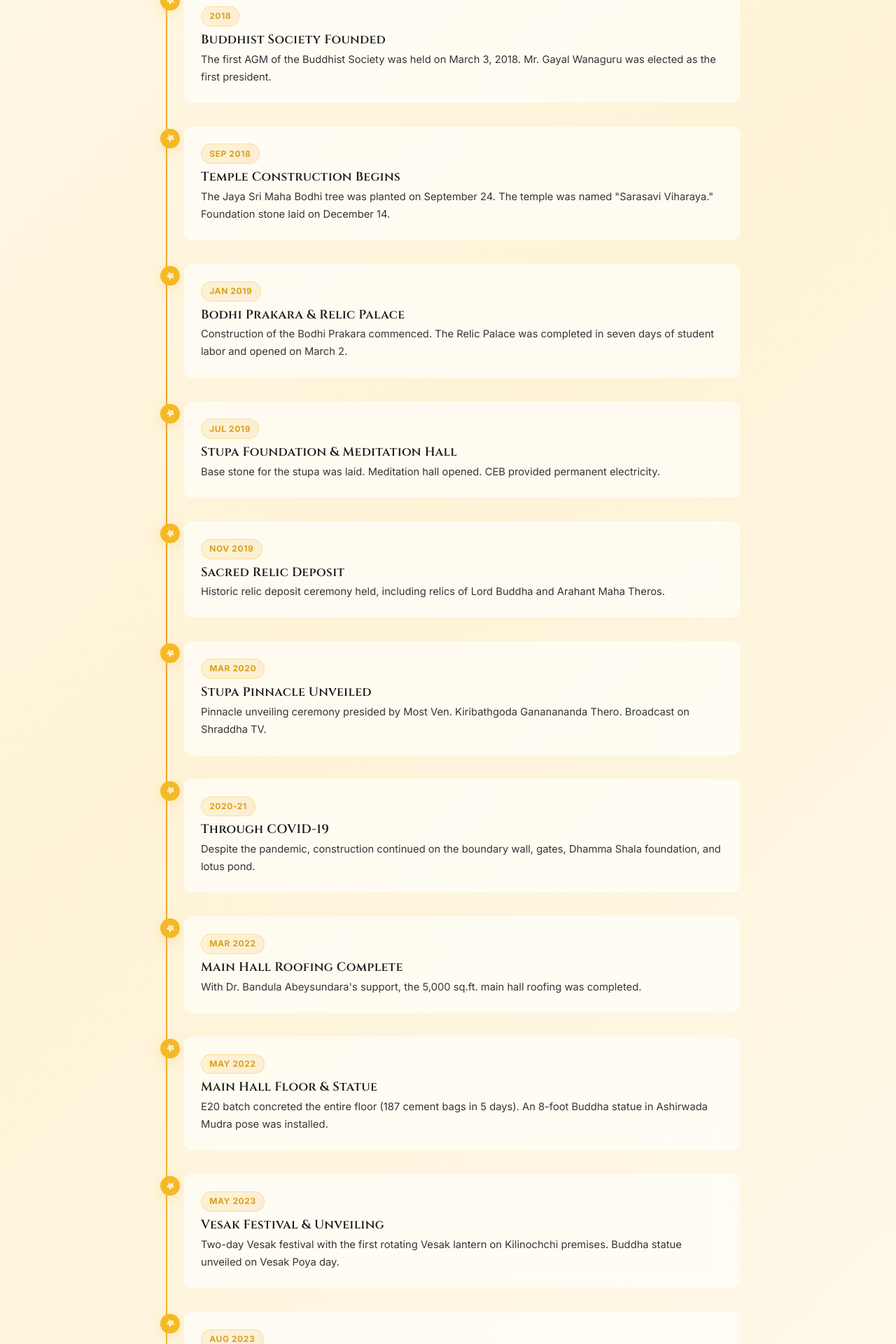
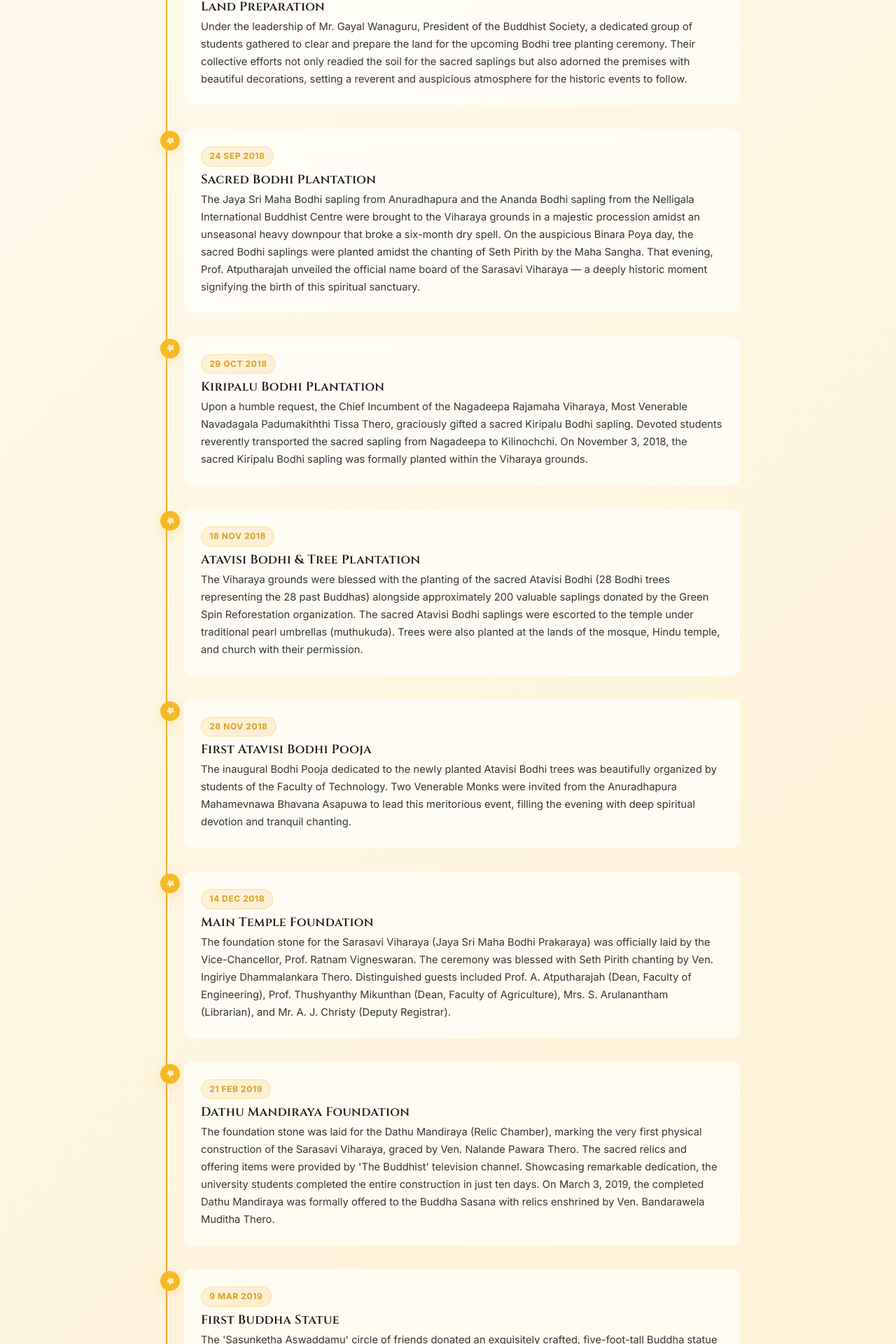
Before and after one commit to sasindumal/Sarasavi-Viharaya, a Next.js app: page /history in a window 1280 px wide. Shown: the part 2702-4622 px from the top of the page at 70% size. Built offline with nearby package versions, Linux system fonts and the light colour scheme.

Commit message:
Update page.tsx

```diff
--- a/src/app/history/page.tsx
+++ b/src/app/history/page.tsx
@@ -7,21 +7,116 @@ import { IoLeafOutline } from 'react-icons/io5';
 import styles from './page.module.css';
 
 const timelineData = [
-    { year: '2014', title: 'The Beginning', text: 'Kilinochchi premises commenced operations in February 2014. Discussions about establishing a religious hub began.' },
-    { year: '2015', title: 'Initial Plans', text: 'A tentative master plan for the temple was developed with input from agriculture and engineering students, with Nagadeepaya as thematic inspiration.' },
-    { year: '2016', title: 'A Turning Point', text: 'The Buddha statue at the shrine was vandalized. Prof. Mrs. T. Mikunthan personally funded the acquisition of a replacement statue.' },
-    { year: '2018', title: 'Buddhist Society Founded', text: 'The first AGM of the Buddhist Society was held on March 3, 2018. Mr. Gayal Wanaguru was elected as the first president.' },
-    { year: 'Sep 2018', title: 'Temple Construction Begins', text: 'The Jaya Sri Maha Bodhi tree was planted on September 24. The temple was named "Sarasavi Viharaya." Foundation stone laid on December 14.' },
-    { year: 'Jan 2019', title: 'Bodhi Prakara & Relic Palace', text: 'Construction of the Bodhi Prakara commenced. The Relic Palace was completed in seven days of student labor and opened on March 2.' },
-    { year: 'Jul 2019', title: 'Stupa Foundation & Meditation Hall', text: 'Base stone for the stupa was laid. Meditation hall opened. CEB provided permanent electricity.' },
-    { year: 'Nov 2019', title: 'Sacred Relic Deposit', text: 'Historic relic deposit ceremony held, including relics of Lord Buddha and Arahant Maha Theros.' },
-    { year: 'Mar 2020', title: 'Stupa Pinnacle Unveiled', text: 'Pinnacle unveiling ceremony presided by Most Ven. Kiribathgoda Gananananda Thero. Broadcast on Shraddha TV.' },
-    { year: '2020-21', title: 'Through COVID-19', text: 'Despite the pandemic, construction continued on the boundary wall, gates, Dhamma Shala foundation, and lotus pond.' },
-    { year: 'Mar 2022', title: 'Main Hall Roofing Complete', text: 'With Dr. Bandula Abeysundara\'s support, the 5,000 sq.ft. main hall roofing was completed.' },
-    { year: 'May 2022', title: 'Main Hall Floor & Statue', text: 'E20 batch concreted the entire floor (187 cement bags in 5 days). An 8-foot Buddha statue in Ashirwada Mudra pose was installed.' },
-    { year: 'May 2023', title: 'Vesak Festival & Unveiling', text: 'Two-day Vesak festival with the first rotating Vesak lantern on Kilinochchi premises. Buddha statue unveiled on Vesak Poya day.' },
-    { year: 'Aug 2023', title: '5th Anniversary', text: 'Temple\'s 5th anniversary: opening of Bodhi Prakaraya, Saman Devalaya, Dolosmahe Pahana, and kitchen.' },
-    { year: 'Feb 2024', title: 'Main Hall Grand Opening', text: 'Main hall officially opened after 3.5 years of construction, attended by the Deputy Vice-Chancellor. Monthly Sil observance programs began.' },
+    {
+        year: '18 Sep 2018',
+        title: 'Initial Site Visit',
+        text: 'A pivotal moment as key members visited the proposed site. Prof. Athputharajah (Founding Dean of Engineering Faculty, University of Jaffna), Eng. Saliya Sampath, Eng. M. Vignarajah, and Dr. Kathirgamanathan visited the site. The land, located near the northern boundary of the university, was leveled but overgrown with bushes, with two security officers stationed on site. This historic visit marked the very first tangible step toward transforming this quiet patch of land into the flourishing spiritual sanctuary it is today.',
+    },
+    {
+        year: '22 Sep 2018',
+        title: 'Land Surveying',
+        text: 'The crucial task of surveying the allocated land was undertaken by the dedicated students of the 2016 Engineering batch. Applying their academic knowledge to this sacred project, they meticulously surveyed the grounds and prepared the comprehensive topographical maps and plans required to lay the foundation for the Sarasavi Viharaya.',
+    },
+    {
+        year: '23 Sep 2018',
+        title: 'Land Preparation',
+        text: 'Under the leadership of Mr. Gayal Wanaguru, President of the Buddhist Society, a dedicated group of students gathered to clear and prepare the land for the upcoming Bodhi tree planting ceremony. Their collective efforts not only readied the soil for the sacred saplings but also adorned the premises with beautiful decorations, setting a reverent and auspicious atmosphere for the historic events to follow.',
+    },
+    {
+        year: '24 Sep 2018',
+        title: 'Sacred Bodhi Plantation',
+        text: 'The Jaya Sri Maha Bodhi sapling from Anuradhapura and the Ananda Bodhi sapling from the Nelligala International Buddhist Centre were brought to the Viharaya grounds in a majestic procession amidst an unseasonal heavy downpour that broke a six-month dry spell. On the auspicious Binara Poya day, the sacred Bodhi saplings were planted amidst the chanting of Seth Pirith by the Maha Sangha. That evening, Prof. Atputharajah unveiled the official name board of the Sarasavi Viharaya — a deeply historic moment signifying the birth of this spiritual sanctuary.',
+    },
+    {
+        year: '29 Oct 2018',
+        title: 'Kiripalu Bodhi Plantation',
+        text: 'Upon a humble request, the Chief Incumbent of the Nagadeepa Rajamaha Viharaya, Most Venerable Navadagala Padumakiththi Tissa Thero, graciously gifted a sacred Kiripalu Bodhi sapling. Devoted students reverently transported the sacred sapling from Nagadeepa to Kilinochchi. On November 3, 2018, the sacred Kiripalu Bodhi sapling was formally planted within the Viharaya grounds.',
+    },
+    {
+        year: '18 Nov 2018',
+        title: 'Atavisi Bodhi & Tree Plantation',
+        text: 'The Viharaya grounds were blessed with the planting of the sacred Atavisi Bodhi (28 Bodhi trees representing the 28 past Buddhas) alongside approximately 200 valuable saplings donated by the Green Spin Reforestation organization. The sacred Atavisi Bodhi saplings were escorted to the temple under traditional pearl umbrellas (muthukuda). Trees were also planted at the lands of the mosque, Hindu temple, and church with their permission.',
+    },
+    {
+        year: '28 Nov 2018',
+        title: 'First Atavisi Bodhi Pooja',
+        text: 'The inaugural Bodhi Pooja dedicated to the newly planted Atavisi Bodhi trees was beautifully organized by students of the Faculty of Technology. Two Venerable Monks were invited from the Anuradhapura Mahamevnawa Bhavana Asapuwa to lead this meritorious event, filling the evening with deep spiritual devotion and tranquil chanting.',
+    },
+    {
+        year: '14 Dec 2018',
+        title: 'Main Temple Foundation',
+        text: 'The foundation stone for the Sarasavi Viharaya (Jaya Sri Maha Bodhi Prakaraya) was officially laid by the Vice-Chancellor, Prof. Ratnam Vigneswaran. The ceremony was blessed with Seth Pirith chanting by Ven. Ingiriye Dhammalankara Thero. Distinguished guests included Prof. A. Atputharajah (Dean, Faculty of Engineering), Prof. Thushyanthy Mikunthan (Dean, Faculty of Agriculture), Mrs. S. Arulanantham (Librarian), and Mr. A. J. Christy (Deputy Registrar).',
+    },
+    {
+        year: '21 Feb 2019',
+        title: 'Dathu Mandiraya Foundation',
+        text: 'The foundation stone was laid for the Dathu Mandiraya (Relic Chamber), marking the very first physical construction of the Sarasavi Viharaya, graced by Ven. Nalande Pawara Thero. The sacred relics and offering items were provided by \'The Buddhist\' television channel. Showcasing remarkable dedication, the university students completed the entire construction in just ten days. On March 3, 2019, the completed Dathu Mandiraya was formally offered to the Buddha Sasana with relics enshrined by Ven. Bandarawela Muditha Thero.',
+    },
+    {
+        year: '9 Mar 2019',
+        title: 'First Buddha Statue',
+        text: 'The \'Sasunketha Aswaddamu\' circle of friends donated an exquisitely crafted, five-foot-tall Buddha statue valued at approximately Rs. 250,000. Brought to the Viharaya with utmost reverence, the statue was enshrined within the Dathu Mandiraya during a special pooja led by Ven. Ingiriye Dhammalankara Thero of the Kilinochchi Viharaya.',
+    },
+    {
+        year: '5 Jul 2019',
+        title: 'Meditation Hall Opening',
+        text: 'A small hall surrounding the Dathu Mandiraya was constructed through the generous financial contribution of Prof. Lilantha Samaranayake (University of Peradeniya). Officially offered to the Buddha Sasana on the same day as the Sarasavi Seya foundation stone ceremony, blessed by Ven. Kadawatha Saminda Thero. The very first Sanghika Dana of the Sarasavi Viharaya was held within this newly opened hall.',
+    },
+    {
+        year: '5 Jul 2019',
+        title: 'Sarasavi Seya Foundation',
+        text: 'The foundation stone for the magnificent Sarasavi Maha Seya (Stupa) was laid under the gracious blessings and guidance of the Maha Sangha, led by Ven. Kadawatha Saminda Thero. A special Kanchuka Pooja (offering of sacred robes) was reverently held for the Bodhi trees. The second base stone laying was done at ground level on July 8, 2019, as per traditional rituals.',
+    },
+    {
+        year: '17 Aug 2019',
+        title: 'Sath Budu Mandapaya',
+        text: 'With the noble intention of venerating the seven Supreme Buddhas, \'Shraddha\' Television sponsored the construction of the Sath Budu Mandapaya. Fueled by the dedication and volunteer labor of university students, the shrine was completed and formally offered to the Buddha Sasana. A special Sath Budu Vandana and an illuminating Dhamma sermon were conducted.',
+    },
+    {
+        year: '10 Nov 2019',
+        title: 'Dathu Nidana Ceremony',
+        text: 'The relic enshrinement ceremony of the Sarasavi Maha Seya was held with great devotion. Fifteen sacred relics of Lord Buddha, along with relics of Arahants Sariputta, Moggallana, Ananda, Bakkula, and Sivali were enshrined. Sutta discourses inscribed on copper plates were placed within. Ven. Galgamuwe Shanthabodhi Thero placed an ebony wood Buddha statue. Students conducted an overnight Pirith chanting ceremony the night before.',
+    },
+    {
+        year: '27 Jan 2020',
+        title: 'Koth Paladavima',
+        text: 'University students completed the Stupa construction in just four months by enshrining sacred relics, a Blue Sapphire-topped silver casket, and copper-plated scriptures within the square chamber. Students decorated the stupa with flowers and conducted an overnight Pirith chanting session. The following morning, the stupa was crowned with its pinnacle as per traditional rituals.',
+    },
+    {
+        year: 'Mar 2020',
+        title: 'Walakulu Bamma & Boundary Wall',
+        text: 'A traditional Walakulu Bamma, evoking the serene majesty of the iconic cloud wall near the Sri Dalada Maligawa in Kandy, was constructed to adorn the front boundary. The surrounding boundary walls were erected and main gates securely installed, ensuring the sacred grounds are both safely enclosed and majestically presented.',
+    },
+    {
+        year: '7 Mar 2020',
+        title: 'Grand Opening of Sarasavi Seya',
+        text: 'The magnificent Sarasavi Maha Seya was formally offered to the Gautama Buddha Sasana, led by Most Venerable Kiribathgoda Gnanananda Thero. This was the most extraordinary and heavily attended event at the Viharaya. The Aukana Buddha replica was unveiled, the \'Sadaham\' Library inaugurated, and meditation huts offered to the Sangha. The Venerable Thero remarked that the immense merit and beauty of this endeavor were truly beyond words.',
+    },
+    {
+        year: '24 Sep 2020',
+        title: 'Dharma Shalawa Foundation',
+        text: 'Once COVID-19 was somewhat controlled, the foundation stone for the 5,000-square-foot Dharmashala (Preaching Hall) was laid, coinciding with the second anniversary of the Sarasavi Vihara. The ceremony was conducted amidst Seth Pirith by Ven. Bandarawela Dhammawijaya Thero. The construction spanned over four years, making it the most expensive and longest project. A nearly 9-foot Buddha statue — the largest at the Viharaya — was constructed upon the stage.',
+    },
+    {
+        year: '24 Sep 2023',
+        title: '5th Anniversary Special Opening',
+        text: 'Marking the 5th Anniversary, several completed projects were offered to the Buddha Sasana: the protective walls of Jaya Sri Maha Bodhi, Ananda Bodhi, and Kiripalu Bodhi, plus the Dolosmahe Pahana (Perpetual Lamp), the Siri Pa Vihara (Saman Dewalaya), and the Kitchen. The ceremony was led by Ven. Aludeniye Subodhi Thero, Chief Incumbent of Seruwila Rajamaha Vihara. The Saman Devalaya houses a granite Sri Pathula and statue of God Saman, sanctified at Sri Pada by the 2018 Engineering batch.',
+    },
+    {
+        year: '10 Feb 2024',
+        title: 'Grand Opening of Dharma Shalawa',
+        text: 'The completed 5,000-square-foot Dharmashala and four meditation cells were officially offered to the Buddha Sasana. The ceremony was presided over by the Deputy Vice Chancellor, Prof. S. Kannadasan, with Ven. Aludeniye Subodhi Thero leading the Maha Sangha. Midday alms were offered within the newly inaugurated Dharmashala, with celebrations featuring traditional dance, music, and insightful speeches.',
+    },
+    {
+        year: '24 Sep 2024',
+        title: 'Danashalawa & Sangawasaya Foundation',
+        text: 'The foundation stone for the Monks\' Residence (Sangawasa) with Dining Hall (Danashalawa) was laid on the 6th anniversary. The ceremony was performed by the Maha Sangha, led by Ven. Bandarawela Muditha Thero and Ven. Yatiberiye Somagnana Thero. Excavation and foundation work began in June 2025.',
+    },
+    {
+        year: '7 Mar 2026',
+        title: 'Final Grand Offering',
+        text: 'The Sangawasaya and Danashalawa complex was officially offered to the Gautama Buddha Sasana by the Vice Chancellor, Prof. S. Srisatkunarajah. The ceremony was graced by a delegation from the Mahamevnawa Sangha Council, including Ven. Anamaduwe Sumedha Thero, Ven. Yatiberiye Somagnana Thero, Ven. Pannala Sumanawansha Thero, and Ven. Ankumbure Amithadeepa Thero. That evening, the fully completed Sarasavi Vihara — constructed over 7.5 years — was fully dedicated to the Buddha Sasana, concluding this great meritorious deed.',
+    },
 ];
 
 export default function HistoryPage() {
```
